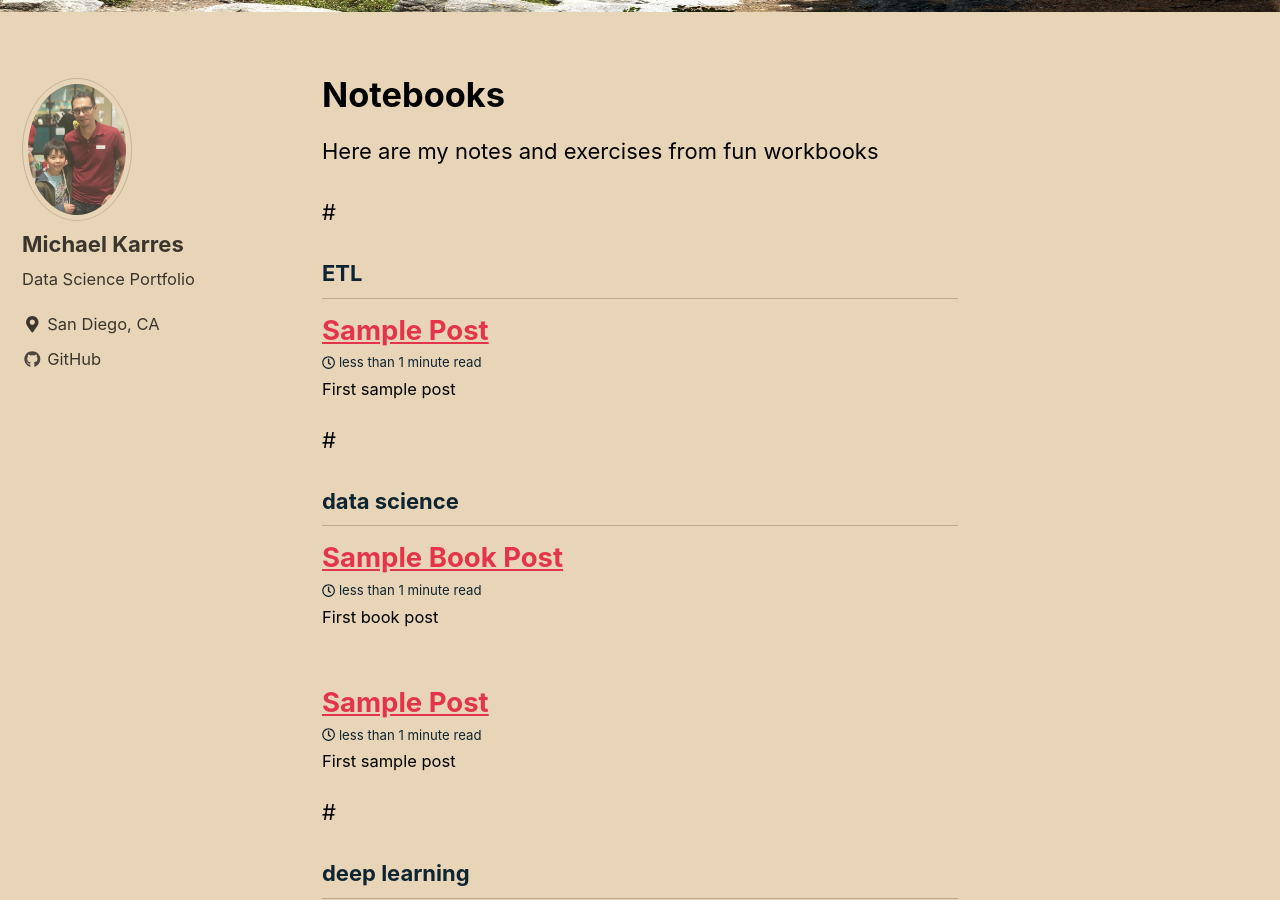
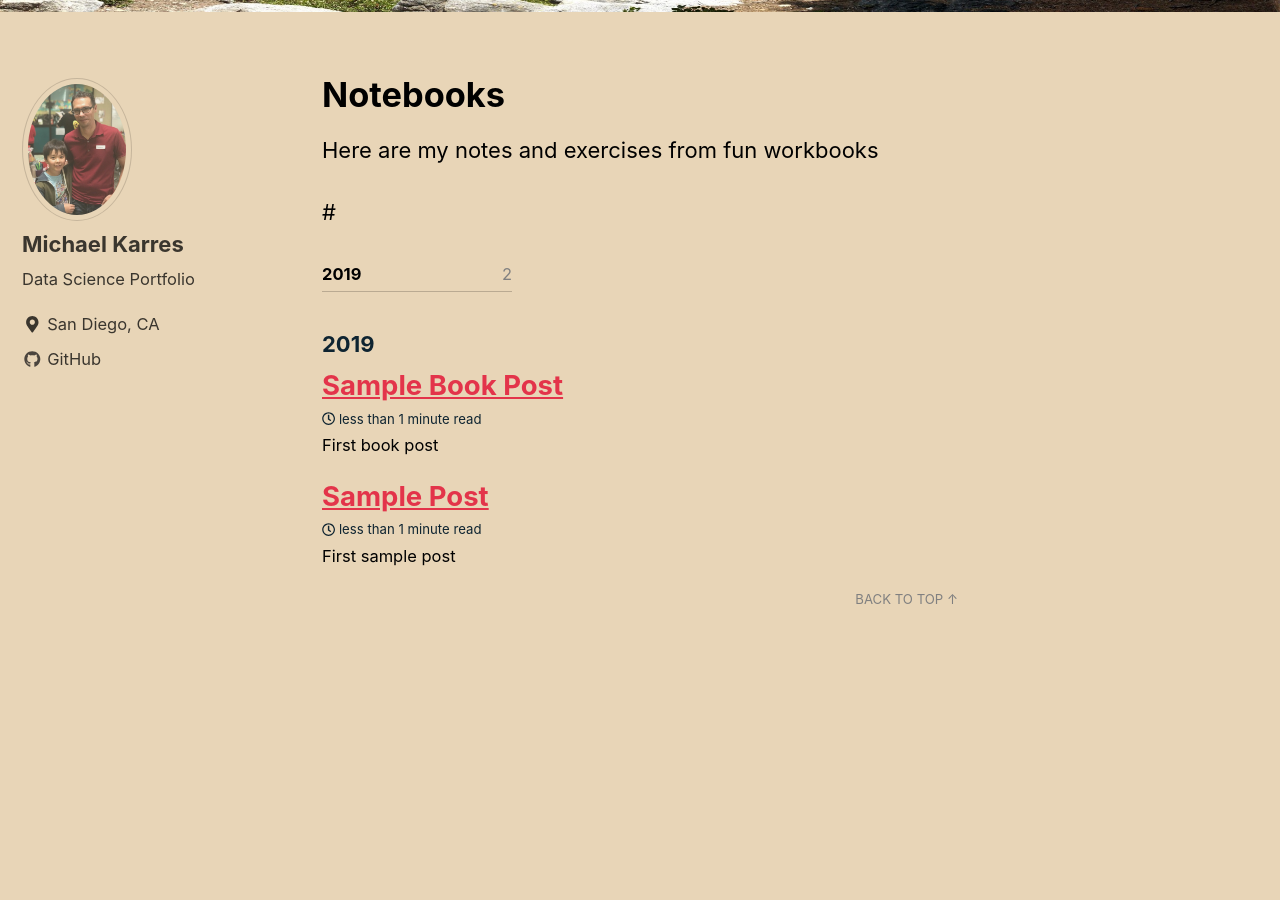
Before and after one commit to mkarres/first-repo, a Jekyll site: the page built from _pages/books.md, in a window 1280 px wide and 900 px high, scrolled down 290 px. Built offline with Jekyll 4.4.1, drawn with Linux system fonts in a browser that asks for light colours; cached includes are drawn as plain includes; nearby versions of some CDN libraries; some of the changed lines change nothing that is shown; some of the changed text lies outside the part shown.

Commit message:
collections

```diff
--- a/_config.yml
+++ b/_config.yml
@@ -281,6 +281,12 @@
   ignore:
     envs: development
 
+collections:
+  deeplearning:
+  machinelearning:
+  courses:
+  books:
+  projects:
 
 # Defaults
 defaults:
--- a/_pages/books.md
+++ b/_pages/books.md
@@ -10,7 +10,7 @@
 
 {% include base_path %}
 {% assign base_path = base_path | append: permalink %}
-{% include group-by-array collection=site.posts field="tags" %}
+{% include group-by-array collection=site.books field="tags" %}
 
 #{% for tag in group_names %}
   {% assign posts = group_items[forloop.index0] %}
```
